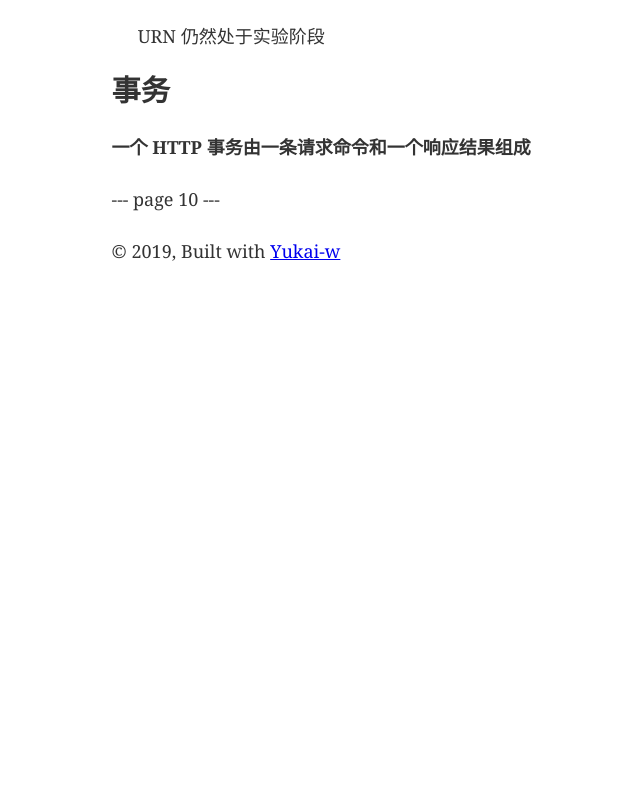
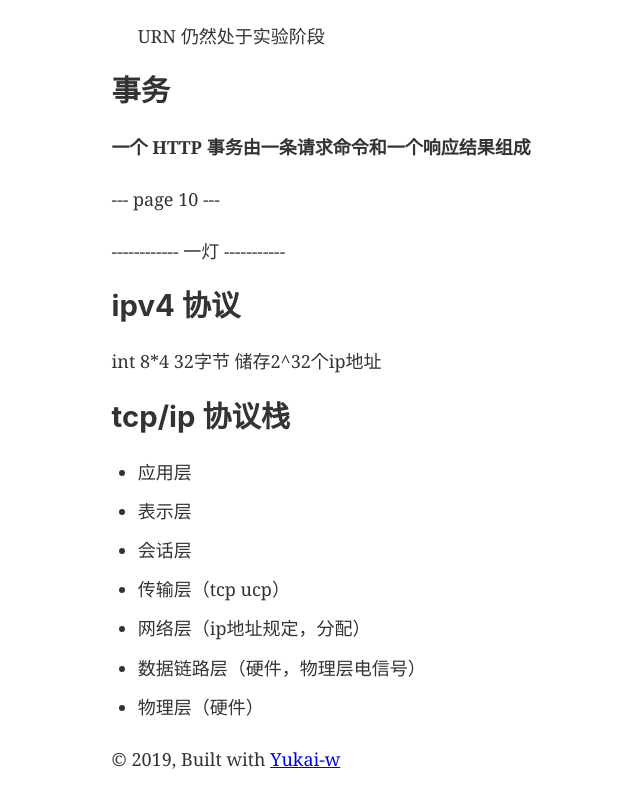
Before and after one commit to yukai-w/blog, a Gatsby site: page /http-note in a window 1280 px wide. Shown: the part 860-1658 px from the top of the page, without its empty margins (68-708 px from the left). Before the commit the page ends 1150 px from the top, so only its background shows below. Built offline with nearby package versions, Linux system fonts and the light colour scheme; Gatsby itself is replaced by a stand-in of ours.

Commit message:
Update http-note.md

```diff
--- a/src/pages/http-note.md
+++ b/src/pages/http-note.md
@@ -32,3 +32,19 @@ URI 包含 URL 及 URN。
 **一个 HTTP 事务由一条请求命令和一个响应结果组成**
 
 --- page 10 ---
+
+------------ 一灯 -----------
+
+## ipv4 协议
+
+int  8*4 32字节 储存2^32个ip地址
+
+## tcp/ip 协议栈
+
+- 应用层
+- 表示层
+- 会话层
+- 传输层（tcp ucp）
+- 网络层（ip地址规定，分配）
+- 数据链路层（硬件，物理层电信号）
+- 物理层（硬件）
```
